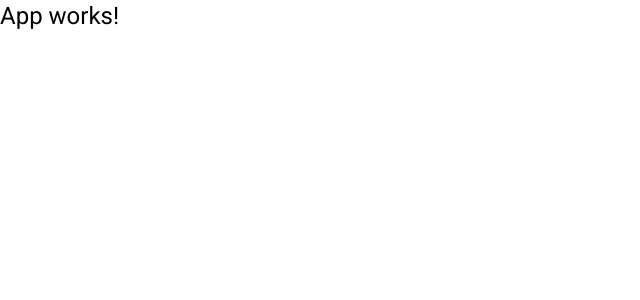
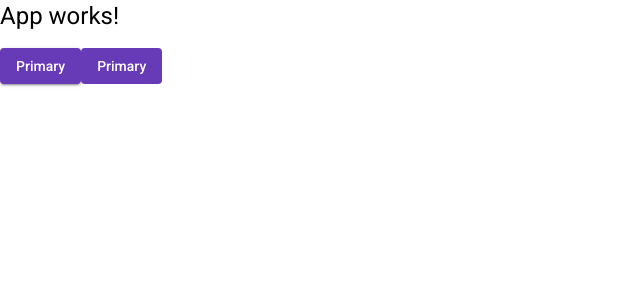
Before and after one commit to mah-andrade/HelpDesk-frontend, an Angular app: page / in a window 1280 px wide. Shown: the top 300 px of the page, without its empty margins (0-640 px from the left). Built offline with nearby package versions, Linux system fonts and the light colour scheme.

Commit message:
imports utilizados no projeto

```diff
--- a/angular.json
+++ b/angular.json
@@ -50,7 +50,7 @@
               "src/assets"
             ],
             "styles": [
-              "./node_modules/@angular/material/prebuilt-themes/indigo-pink.css",
+              "./node_modules/@angular/material/prebuilt-themes/deeppurple-amber.css",
               "src/styles.css"
             ],
             "scripts": []
--- a/src/app/app.component.html
+++ b/src/app/app.component.html
@@ -1 +1,3 @@
 <h1>App works!</h1>
+<button mat-raised-button color="primary">Primary</button>
+<button mat-flat-button color="primary">Primary</button>
```
Also changed, not shown: src/app/app.module.ts (+43 -1 lines).
